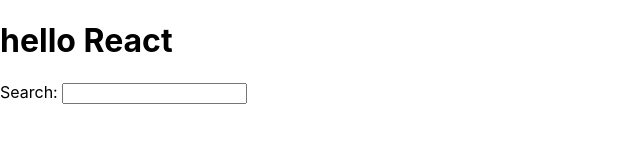
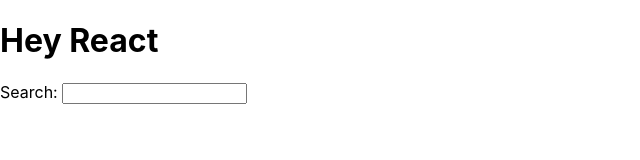
Before and after one commit to Shaundel5597/hacker-stories, a React (Create React App) app: page / in a window 1280 px wide. Shown: the top 160 px of the page, without its empty margins (0-640 px from the left). Built offline with nearby package versions, Linux system fonts and the light colour scheme.

Commit message:
added welcome object

```diff
--- a/src/App.js
+++ b/src/App.js
@@ -1,11 +1,14 @@
 import React from 'react';
 
-const title = "React";
+const welcome = {
+  greeting: 'Hey',
+  title: 'React',
+};
 
 function App() {
   return (
     <div>
-      <h1> hello {title} </h1>
+      <h1> {welcome.greeting} {welcome.title} </h1>
 
     <label htmlFor="search"> Search: </label>
     <input id="search" type="text" />
```
